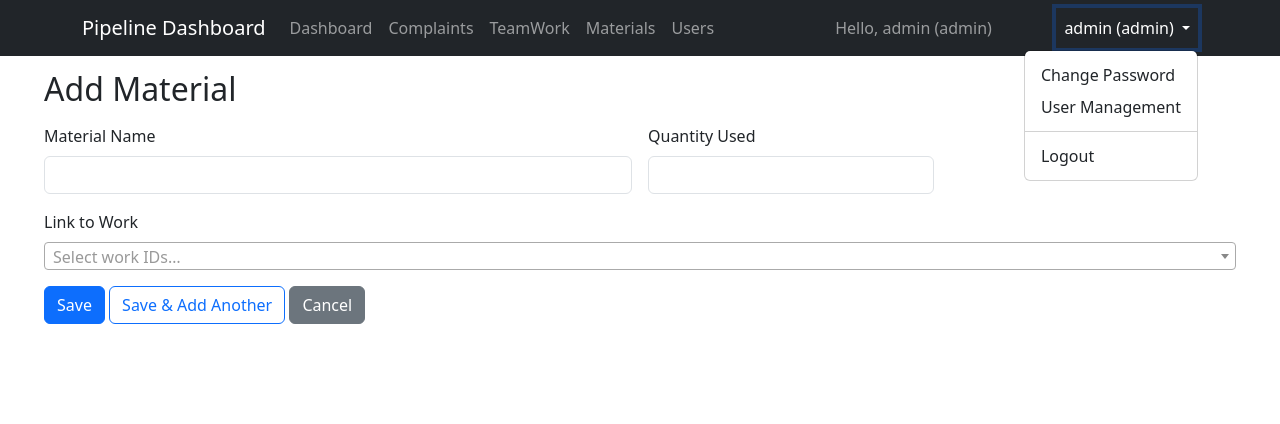
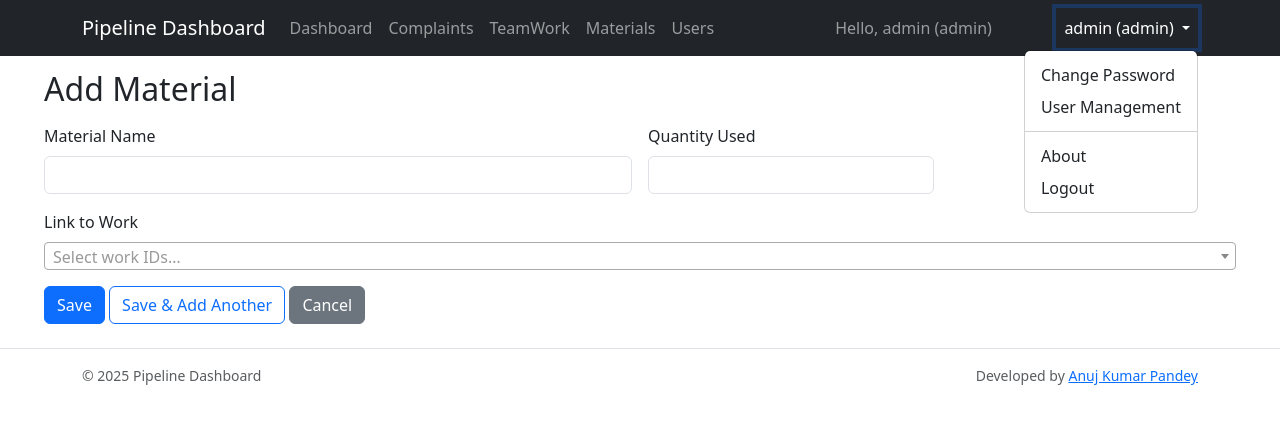
Before and after one commit to Omkar02-code/my-flask-app, a Flask app: page /materials/add in a window 1280 px wide, after a click that opens the changed part. Shown: the top 424 px of the page. Run offline with Flask 3, Linux system fonts and the light colour scheme; a user stored in the database is signed in; some libraries are stand-ins or nearby versions.

Commit message:
Update base.html
2.1.1

```diff
--- a/templates/base.html
+++ b/templates/base.html
@@ -141,7 +141,7 @@
         </ul>
         <ul class="navbar-nav ms-auto"> {% if current_user.is_authenticated %} <li class="nav-item"><span
               class="navbar-text me-2">Hello, {{ current_user.username }} ({{ current_user.role }})</span></li>
-          <!-- <li class="nav-item"><a class="nav-link" href="{{ url_for('logout') }}">Logout</a> -->
+
           </li> {% else %} <li
             class="nav-item"><a class="nav-link" href="{{ url_for('login') }}">Login</a></li> {% endif %}
         </ul>
@@ -151,9 +151,10 @@
             <ul class="dropdown-menu dropdown-menu-end">
               <li><a class="dropdown-item" href="{{ url_for('change_password') }}">Change Password</a></li> {% if
               current_user.role == 'admin' %} <li><a class="dropdown-item" href="{{ url_for('users_list') }}">User
-                  Management</a></li> {% endif %} <li>
+                  Management</a></li>  <li>
                 <hr class="dropdown-divider">
-              </li>
+              </li>{% endif %}
+               <li><a class="dropdown-item" href="#" data-bs-toggle="modal" data-bs-target="#aboutModal">About</a></li>
               <li><a class="dropdown-item" href="{{ url_for('logout') }}">Logout</a></li>
             </ul>
           </li> {% else %} <li class="nav-item"><a class="nav-link" href="{{ url_for('login') }}">Login</a></li> {%
@@ -217,6 +218,31 @@
   </script>
   <script> document.addEventListener('click', function (e) { if (e.target.matches('.toggle-link')) { const box = e.target.previousElementSibling; if (!box) return; const expanded = box.dataset.expanded === '1'; if (expanded) { box.classList.add('clamp-2'); box.dataset.expanded = '0'; e.target.textContent = 'more'; } else { box.classList.remove('clamp-2'); box.dataset.expanded = '1'; e.target.textContent = 'less'; } } }); </script>
   <script src="https://cdn.jsdelivr.net/npm/chart.js@4.4.1/dist/chart.umd.min.js"></script>
+  <div class="modal fade" id="aboutModal" tabindex="-1" aria-hidden="true">
+    <div class="modal-dialog modal-dialog-centered">
+      <div class="modal-content">
+        <div class="modal-header">
+          <h5 class="modal-title">About Pipeline Dashboard</h5> <button type="button" class="btn-close"
+            data-bs-dismiss="modal" aria-label="Close"></button>
+        </div>
+        <div class="modal-body small">
+          <p>Pipeline Dashboard centralizes complaints, TeamWork and material tracking with drill-down analytics.</p>
+          <p>Version:  "2.0.1"</p>
+          <p>Developed by <a href=https://www.linkedin.com/in/anuj-pandey-88ba58254?utm_source=share&utm_campaign=share_via&utm_content=profile&utm_medium=android_app" target="_blank" rel="noopener">Anuj Kumar Pandey</a>
+            — <a href="mailto:anujpandeygkp02@gmail.com">anujpandeygkp02@gmail.com</a></p>
+          <hr>
+        </div>
+        <div class="modal-footer"> <button class="btn btn-secondary" data-bs-dismiss="modal">Close</button> </div>
+      </div>
+    </div>
+  </div>
 </body>
+  <footer class="border-top mt-4 py-3 small text-muted">
+  <div class="container d-flex justify-content-between align-items-center"> <span>© 2025 Pipeline Dashboard</span>
+    <span>Developed by <a href="https://www.linkedin.com/in/anuj-pandey-88ba58254?utm_source=share&utm_campaign=share_via&utm_content=profile&utm_medium=android_app" target="_blank" rel="noopener">Anuj Kumar
+        Pandey</a></span>
+  </div>
+</footer>
+
 
 </html>
```
